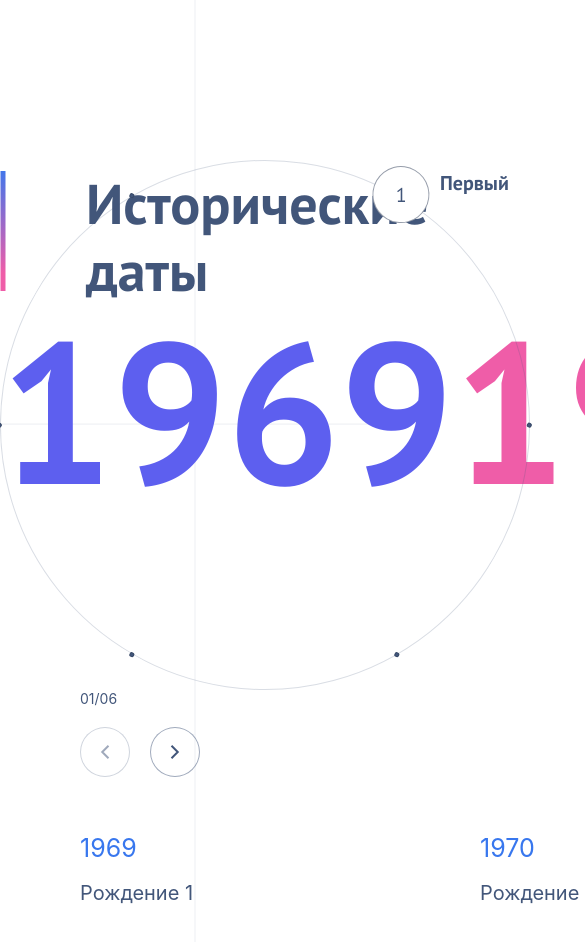
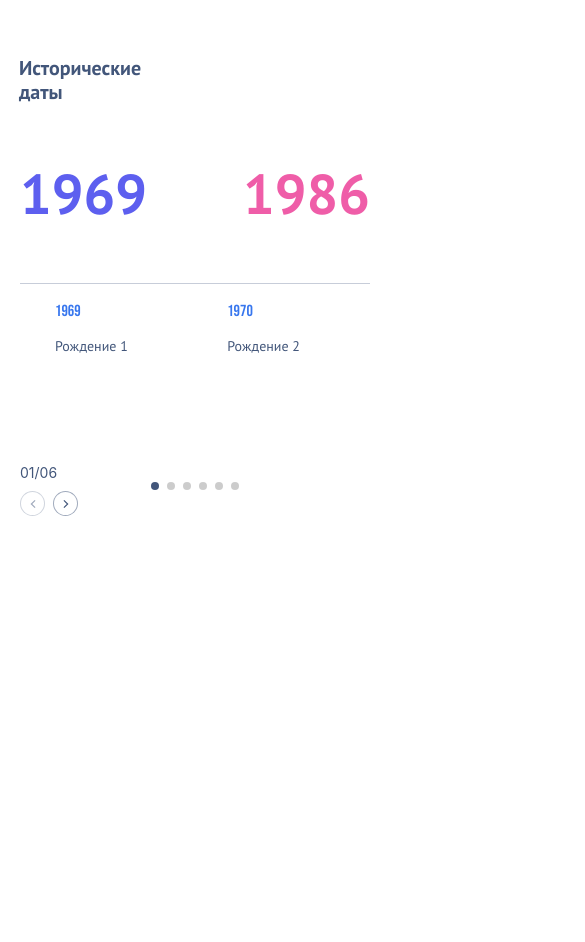
Before and after one commit to VLGKiwi/TestTaskOnly, a React (Create React App) app: page / in a window 390 px wide. Shown: the top 942 px of the page, 585 px wide, since content can reach past the window. After the commit the page ends 844 px from the top, so only its background shows below. Built offline with nearby package versions, Linux system fonts and the light colour scheme.

Commit message:
feat: Artem/mark-up-adaptive: done

```diff
--- a/src/components/CircleDate/CircleDate.module.scss
+++ b/src/components/CircleDate/CircleDate.module.scss
@@ -18,6 +18,35 @@
 	position: relative;
 	top: 330px;
 
+	@include tablet {
+		font-size: 120px;
+		line-height: 120%;
+
+		max-width: 1200px;
+		width: auto;
+
+		top: 0;
+
+		margin: 60px 40px 0;
+		padding-bottom: 80px;
+
+		border-bottom: 1px solid #C7CDD9;
+	}
+
+	@include tablet-small {
+		font-size: 70px;
+
+		padding-bottom: 56px;
+
+		max-width: 768px;
+
+		margin: 56px 20px 0;
+	}
+
+	@include mobile {
+		font-size: 56px;
+	}
+
 	&__start {
 		color: #5D5FEF;
 	}
--- a/src/components/NextButtons/NextButtons.module.scss
+++ b/src/components/NextButtons/NextButtons.module.scss
@@ -1,3 +1,5 @@
+@import '../../shared/mixins/mixin.module.scss';
+
 .container {
 	display: flex;
 	flex-direction: column;
@@ -5,6 +7,22 @@
 
 	margin-left: 80px;
 
+	@include tablet {
+		margin-left: 30px;
+
+		position: relative;
+		bottom: -240px;
+
+		z-index: 100;
+	}
+
+	@include tablet-small {
+		margin-left: 20px;
+
+		bottom: -180px;
+
+		gap: 10px;
+	}
 
 	.date {
 		font-size: 14px;
@@ -20,6 +38,10 @@
 		display: flex;
 		gap: 20px;
 
+		@include tablet-small {
+			gap: 8px;
+		}
+
 		.button {
 			width: 50px;
 			height: 50px;
@@ -27,13 +49,18 @@
 			border: 1px solid #42567A80;
 
 			background: url('../../shared/assets/prevArrow.svg') no-repeat center center;
-			background-size: 10px;
+			background-size: 6px;
 
 			transition: all 0.3s ease;
 
+			@include tablet-small {
+				width: 25px;
+				height: 25px;
+			}
+
 			&:last-child {
 				background: url('../../shared/assets/nextArrow.svg') no-repeat center center;
-				background-size: 10px;
+				background-size: 6px;
 			}
 
 			&:hover {
--- a/src/components/SliderInfo/SliderInfo.module.scss
+++ b/src/components/SliderInfo/SliderInfo.module.scss
@@ -1,3 +1,5 @@
+@import '../../shared/mixins/mixin.module.scss';
+
 .container {
 	display: flex;
 	gap: 80px;
@@ -10,6 +12,38 @@
 
 	opacity: 1;
 	transition: opacity 0.3s ease-in-out;
+
+	@include desktop {
+		padding: 0 80px 0 40px !important;
+		gap: 40px;
+
+		max-width: 1000px;
+	}
+
+	@include tablet {
+		padding: 0 40px !important;
+
+		max-width: 688px;
+
+		position: relative;
+		top: -60px;
+
+		height: 230px !important;
+	}
+
+	@include tablet-small {
+		max-width: 385px;
+
+		top: -90px;
+
+		padding: 0 20px !important;
+
+		height: 200px !important;
+	}
+
+	@include mobile {
+		max-width: 280px;
+	}
 
 	&__content {
 		max-width: 1200px;
@@ -30,21 +64,43 @@
 		gap: 15px;
 		cursor: pointer;
 
+		@include tablet {
+			width: 350px;
+		}
+
+		@include tablet-small {
+			width: 200px;
+		}
+
+		@include mobile {
+			width: 160px;
+		}
+
 		.title {
+			@include bebas;
 			color: #3877EE;
 			font-size: 25px;
 			font-weight: 400;
 			line-height: 120%;
 			text-transform: uppercase;
 			pointer-events: none;
+
+			@include tablet-small {
+				font-size: 16px;
+			}
 		}
 
 		.description {
+			@include sans-reg;
 			color: #42567A;
 			font-size: 20px;
 			line-height: 150%;
 			font-weight: 400;
 			pointer-events: none;
+
+			@include tablet-small {
+				font-size: 14px;
+			}
 		}
 	}
 }
--- a/src/components/SliderInfo/SliderInfo.tsx
+++ b/src/components/SliderInfo/SliderInfo.tsx
@@ -1,19 +1,24 @@
 import { SliderInfoProps } from "./index";
 import styles from './SliderInfo.module.scss'
 
-import { FreeMode, Navigation } from "swiper/modules";
+import { FreeMode, Navigation, Pagination } from "swiper/modules";
 import { Swiper, SwiperSlide } from "swiper/react";
 
 import './styles.css'
 import 'swiper/scss'
 import 'swiper/scss/navigation'
+import 'swiper/scss/pagination'
+
 import { useEffect, useState } from "react";
 import { useAtomValue } from "jotai";
+import { useResolution } from "../../shared/hooks/useResolution";
 
 export const SliderInfo = ({ id, arrayInfo, numAtom }: SliderInfoProps) => {
 	const [isFading, setIsFading] = useState(false);
 	const [displayedInfo, setDisplayedInfo] = useState(arrayInfo);
 	const currentNum = useAtomValue(numAtom);
+
+	const currentResolution = useResolution()
 
 	useEffect(() => {
 
@@ -31,12 +36,12 @@ export const SliderInfo = ({ id, arrayInfo, numAtom }: SliderInfoProps) => {
 
 	return (
 		<Swiper
-			modules={[Navigation, FreeMode]}
-			navigation
+			modules={[Navigation, FreeMode, Pagination]}
+			navigation={(currentResolution !== 'all' && currentResolution !== 'desktop') ? false : true}
 			freeMode={true}
-			// cssMode
-			spaceBetween={80}
-			slidesPerView={3.2}
+			spaceBetween={(currentResolution === 'all') ? 80 : 30 }
+			slidesPerView={(currentResolution === 'all') ? 3.2 : 1.8}
+			pagination={(currentResolution !== 'all' && currentResolution !== 'desktop') ? true : false}
 			key={id}
 			className={`${styles.container} ${isFading ? styles.fadeOut : ''}`}
 		>
--- a/src/components/SliderInfo/styles.css
+++ b/src/components/SliderInfo/styles.css
@@ -34,3 +34,7 @@
 
 	transition: all 0.3s ease-in-out;
 }
+
+.swiper-pagination-bullet-active {
+	background-color: #42567A !important;
+}
--- a/src/components/Title/Title.module.scss
+++ b/src/components/Title/Title.module.scss
@@ -20,6 +20,32 @@
 	align-items: center;
 	justify-content: center;
 
+	@include tablet {
+		position: relative;
+
+		margin-top: 30px;
+		margin-left: 30px;
+
+		top: 0;
+
+		font-size: 46px;
+	}
+
+	@include tablet-small {
+		font-size: 36px;
+
+		margin-top: 56px;
+		margin-left: 20px;
+
+		max-width: 230px;
+	}
+
+	@include mobile {
+		font-size: 20px;
+
+		max-width: 120px;
+	}
+
 	&::before {
 		content: url("../../shared/assets/rgbLineText.svg");
 
@@ -30,5 +56,9 @@
 		position: relative;
 
 		left: -80px;
+
+		@include tablet {
+			content: '';
+		}
 	}
 }
--- a/src/modules/Dates/Dates.module.scss
+++ b/src/modules/Dates/Dates.module.scss
@@ -1,3 +1,5 @@
+@import '../../shared/mixins/mixin.module.scss';
+
 .main {
 	max-width: 1440px;
 	margin: 0 auto;
@@ -6,4 +8,10 @@
 
 	background: url('../../shared/assets/backLines.svg') no-repeat center center;
 	background-size: 1440px;
+
+	@include tablet {
+		background: none;
+
+		position: relative;
+	}
 }
--- a/src/modules/Dates/Dates.tsx
+++ b/src/modules/Dates/Dates.tsx
@@ -10,6 +10,7 @@ import { useGSAP } from "@gsap/react";
 import { NextButtons } from "../../components/NextButtons/NextButtons";
 
 import styles from './Dates.module.scss';
+import { useResolution } from "../../shared/hooks/useResolution";
 
 gsap.registerPlugin(useGSAP)
 
@@ -20,6 +21,8 @@ export const Dates = ({ }: DatesProps) => {
 	const number = useAtomValue(numberAtom);
 	const dateInfo = useDateInfo(number);
 
+	const currentResolution = useResolution()
+
 	return (
 		<div className={styles.main}>
 			<Title name="Исторические даты" />
@@ -28,9 +31,13 @@ export const Dates = ({ }: DatesProps) => {
 				startDate={dateInfo!.startDate}
 				endDate={dateInfo!.endDate}
 			/>
-			<CircleButtons
-				numAtom={numberAtom}
-			/>
+			{
+				(currentResolution === 'all' || currentResolution === 'desktop') ?
+					<CircleButtons
+						numAtom={numberAtom}
+					/>
+					: null
+			}
 			<NextButtons
 				numAtom={numberAtom}
 			/>
--- /dev/null
+++ b/src/shared/hooks/useResolution.ts
@@ -0,0 +1,21 @@
+export const useResolution = () => {
+	if (window.innerWidth <= 465) {
+		return 'mobile'
+	}
+
+	else if (window.innerWidth < 768) {
+		return 'tabletSmall'
+	}
+
+	else if (window.innerWidth < 1200) {
+		return 'tablet'
+	}
+
+	else if (window.innerWidth < 1440) {
+		return 'desktop'
+	}
+
+	else if (window.innerWidth >= 1440) {
+		return 'all'
+	}
+}
--- a/src/shared/mixins/mixin.module.scss
+++ b/src/shared/mixins/mixin.module.scss
@@ -12,3 +12,27 @@
 	font-family: 'bebas', sans-serif;
 	font-weight: 400;
 }
+
+@mixin desktop {
+	@media (max-width: 1440px) {
+		@content;
+	}
+}
+
+@mixin tablet {
+	@media (max-width: 1200px) {
+		@content;
+	}
+}
+
+@mixin tablet-small {
+	@media (max-width: 768px) {
+		@content;
+	}
+}
+
+@mixin mobile {
+	@media (max-width: 425px) {
+		@content;
+	}
+}
```
